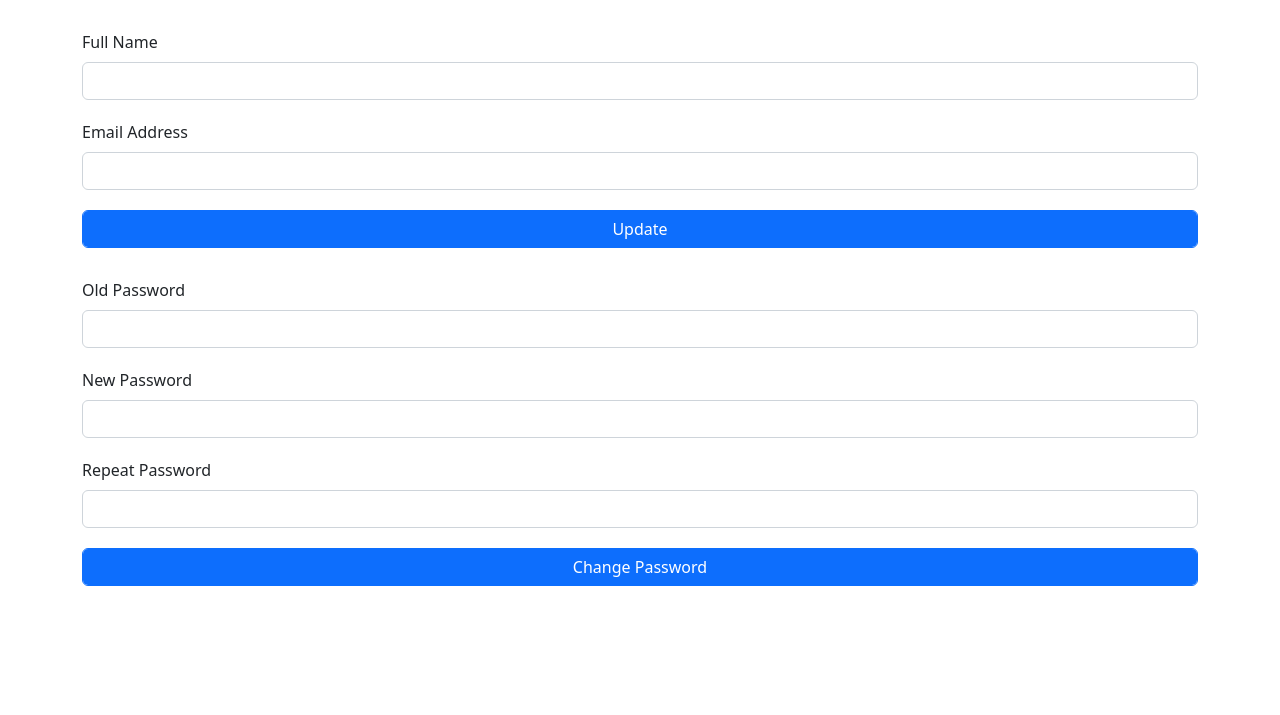
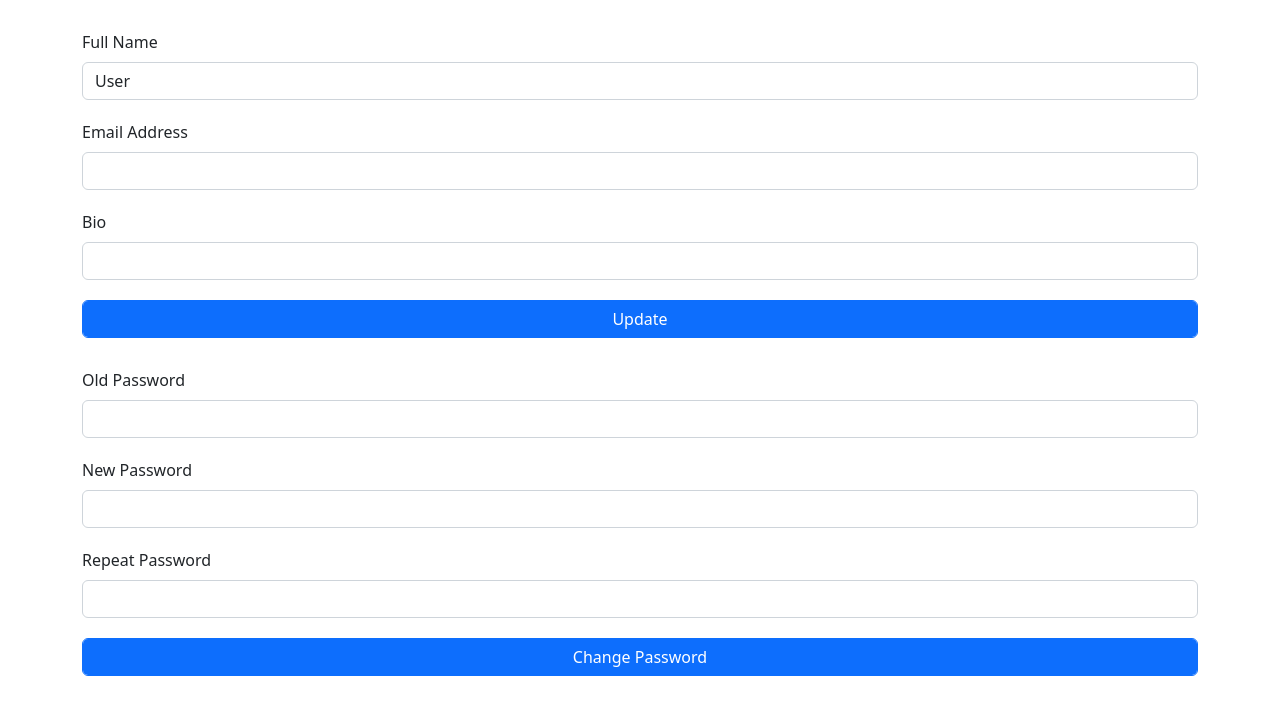
Before and after one commit to granitbunjaku/socialmedia, a PHP site: page /settings.php in a window 1280 px wide. Shown: the part 57-772 px from the top of the page. Run offline with PHP 8.4, Linux system fonts and the light colour scheme; the visitor is signed in with stand-in values (Sample User, id 1); tables that the repository leaves empty or names only in its code hold one stand-in row (values such as "Sample post"); data that the repository does not hold is empty.

Commit message:
updated settings to be able to change bio

```diff
--- a/settings.php
+++ b/settings.php
@@ -1,5 +1,9 @@
 <?php
 include('includes/header.php');
+
+$user = $crud->read("users", ['id' => $_SESSION['user_id']]);
+
+extract($user[0]);
 
 $errors = [];
 
@@ -9,9 +13,13 @@ if ($_POST) {
     if (isset($_POST['update'])) {
         if (strlen($_POST['fullname'] > 0)) {
             if (strlen($_POST['fullname']) > 5) {
-                if ($crud->update("users", ['fullname' => $_POST['fullname']], ['column' => 'id', 'value' => $_SESSION['user_id']])) {
-                    $_SESSION['fullname'] = $_POST['fullname'];
-                    $success[] = "You updated your username successfully";
+                if($_POST['fullname'] !== $fullname){
+                    if ($crud->update("users", ['fullname' => $_POST['fullname']], ['column' => 'id', 'value' => $_SESSION['user_id']])) {
+                        $_SESSION['fullname'] = $_POST['fullname'];
+                        $success[] = "You updated your username successfully";
+                    }
+                } else {
+                    $errors[] = "Your fullname shouldn't be the same as the recent!";
                 }
             } else {
                 $errors[] = "Fullname should be longer than 5 characters!";
@@ -19,9 +27,21 @@ if ($_POST) {
         }
 
         if (strlen($_POST['email'] > 0)) {
-            if ($crud->update("users", ['email' => $_POST['email']], ['column' => 'id', 'value' => $_SESSION['user_id']])) {
-                $success[] = "You updated your username successfully";
+            if($_POST['email'] !== $email){
+                if ($crud->update("users", ['email' => $_POST['email']], ['column' => 'id', 'value' => $_SESSION['user_id']])) {
+                    $success[] = "You updated your username successfully";
+                }
+            } else {
+                $errors[] = "Your email shouldn't be the same as the recent!";
             }
+        }
+
+        if ($_POST['bio'] !== $bio) {
+            if ($crud->update("users", ['bio' => $_POST['bio']], ['column' => 'id', 'value' => $_SESSION['user_id']])) {
+                $success[] = "You updated your bio successfully";
+            }
+        } else {
+            $errors[] = "Your bio shouldn't be the same as the recent!";
         }
     }
 
@@ -80,11 +100,15 @@ if ($_POST) {
 
         <div class="container" style="margin-top: 30px;">
             <label for="inputFullname" class="form-label">Full Name</label>
-            <input type="text" id="inputFullname" class="form-control" name="fullname">
+            <input type="text" id="inputFullname" class="form-control" name="fullname" value="<?=$fullname?>">
         </div>
         <div class="container" style="margin-top: 20px;">
             <label for="inputEmail" class="form-label">Email Address</label>
-            <input type="email" id="inputEmail" class="form-control" name="email">
+            <input type="email" id="inputEmail" class="form-control" name="email" value="<?=$email?>">
+        </div>
+        <div class="container" style="margin-top: 20px;">
+            <label for="inputBio" class="form-label">Bio</label>
+            <input type="text" id="inputBio" class="form-control" name="bio" value="<?=$bio?>">
         </div>
         <div class="container" style="margin-top: 20px;">
             <button type="submit" class="form-control btn btn-primary" name="update">Update</button>
```
